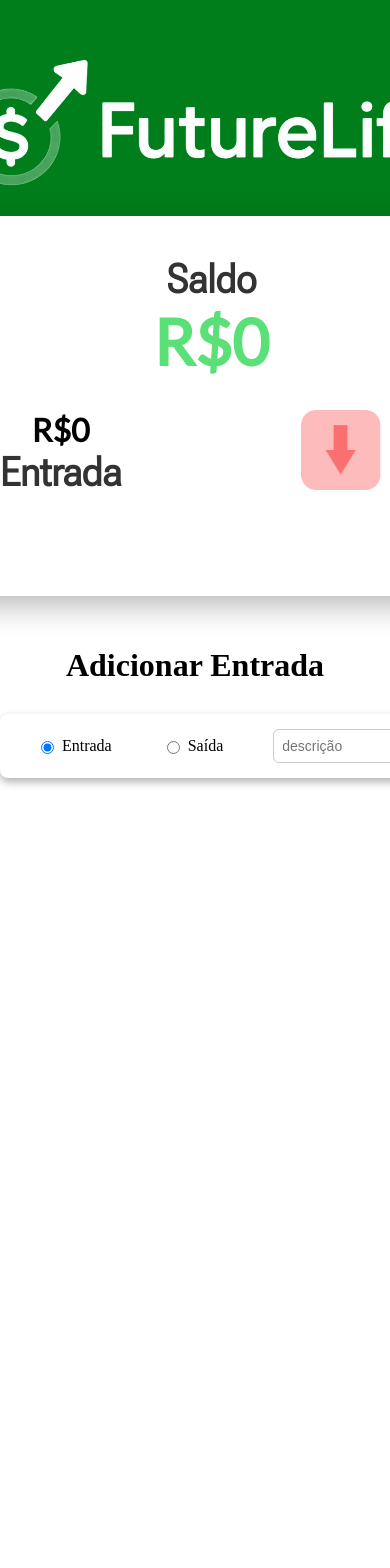
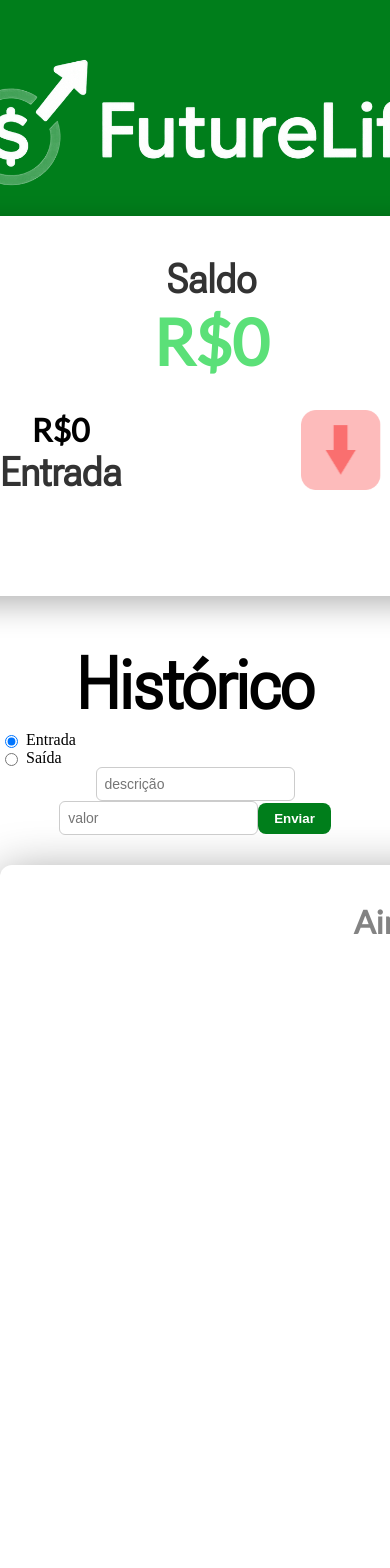
Before and after one commit to ToxickGreen/FutureLife, a React (Vite) app in the folder ViteComReact/FutureLife/: page / in a window 390 px wide. Shown: the top 1568 px of the page. Before the commit the page ends 844 px from the top, so only its background shows below. Built offline with nearby package versions, Linux system fonts and the light colour scheme.

Commit message:
Adicionando design o container da tabela

```diff
--- a/ViteComReact/FutureLife/src/App.css
+++ b/ViteComReact/FutureLife/src/App.css
@@ -6,7 +6,7 @@
 }
 @font-face {
   font-family: 'Roboto';
-  src: url(./components/fonts/RobotoFlex.ttf);
+  src: url(./components/fonts/RobotoFlexBold.ttf);
   font-weight: normal;
   font-style: normal;
 }
@@ -289,4 +289,28 @@ ul{
     font-weight: bold;
     color: rgba(91, 224, 120, 100);
   }
+
+  #titleList{
+    font-size: 72px;
+    font-family: Roboto;
+    font-weight: bold;
+    margin-bottom: 4px;
+  }
+  #adicionar{
+    margin-top: -32px;
+  }
+  /*aba para adicionar valores*/
+  #itensAdicionar{
+    all: unset;
+    display: block;
+  }
+  #ListaContainer{
+    min-height: 824px;
+    border-radius: 12px;
+    box-shadow: 0px 8px 48px rgb(155, 155, 155);
+  }
+  #infoL{
+    color: #0000007c;
+    font-family: Lato;
+  }
 }
--- a/ViteComReact/FutureLife/src/components/Lista.jsx
+++ b/ViteComReact/FutureLife/src/components/Lista.jsx
@@ -4,6 +4,12 @@ function Lista({ list, setList }) {
   const [desc, setDesc] = useState("");
   const [valor, setValor] = useState("");
   const [tipo, setTipo] = useState("entrada");
+  let listInfo;
+  if (list.length == 0) {
+            listInfo = true;
+          }else{
+            listInfo = false;
+          };
 
   const itemLista = () => {
     if (!desc || !valor) return;
@@ -32,7 +38,7 @@ function Lista({ list, setList }) {
   return (
     <>
       <div id="adicionar">
-        <h1>Adicionar Entrada</h1>
+        <h1 id="titleList">Histórico</h1>
        <div id="itensAdicionar">
         <label>
           <input
@@ -68,8 +74,10 @@ function Lista({ list, setList }) {
         <button onClick={itemLista} id="enviar">Enviar</button>
       </div>
 
-    {list.length>0 && <div id="ListaContainer">
+    <div id="ListaContainer">
         <ul id="ListaCorpo">
+          {listInfo && <h1 id="infoL">Ainda vazio!</h1>}
+
           {list.map((item) => (
             <li key={item.id}>
                 <span>{item.data}</span>
@@ -80,7 +88,7 @@ function Lista({ list, setList }) {
             </li>
           ))}
         </ul>
-  </div>}
+  </div>
   </div>
     </>
 
```
Also changed, not shown: ViteComReact/FutureLife/src/components/fonts/RobotoFlexBold.ttf (added), 1 other file (tests, documents, lock files or other folders).
